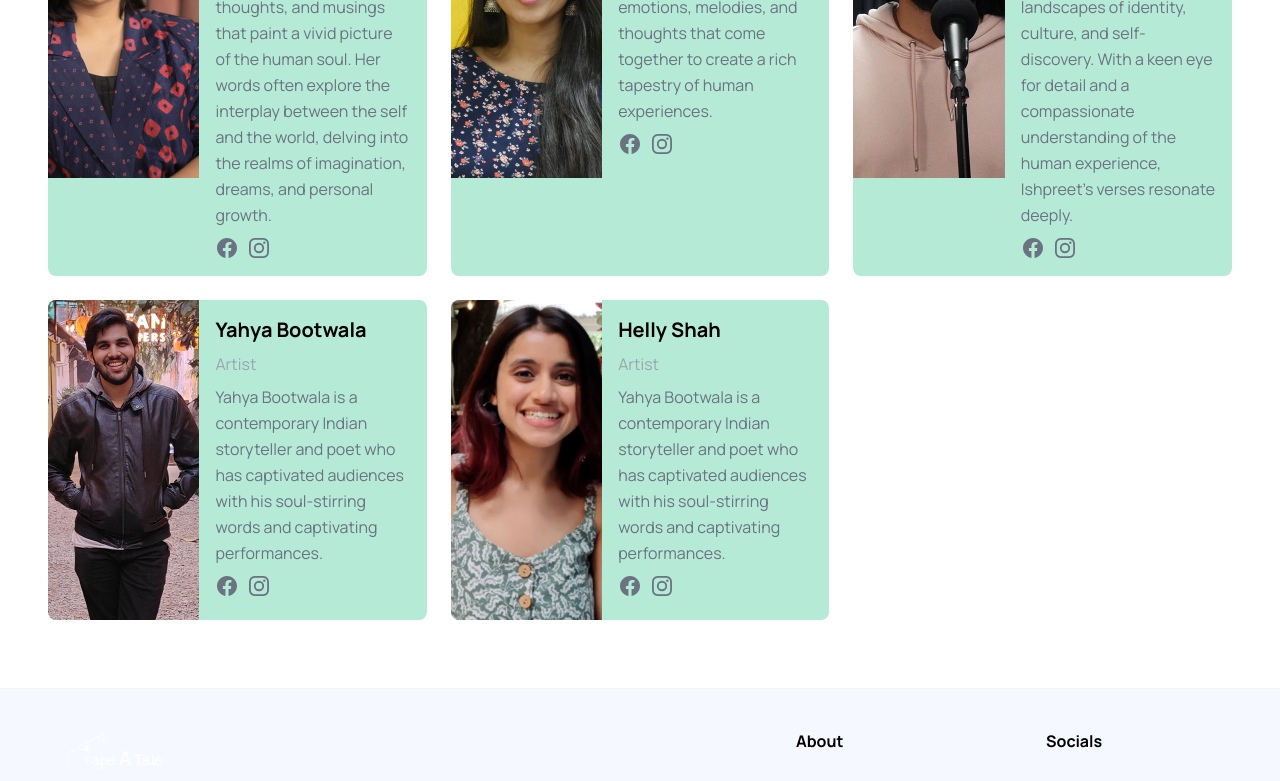
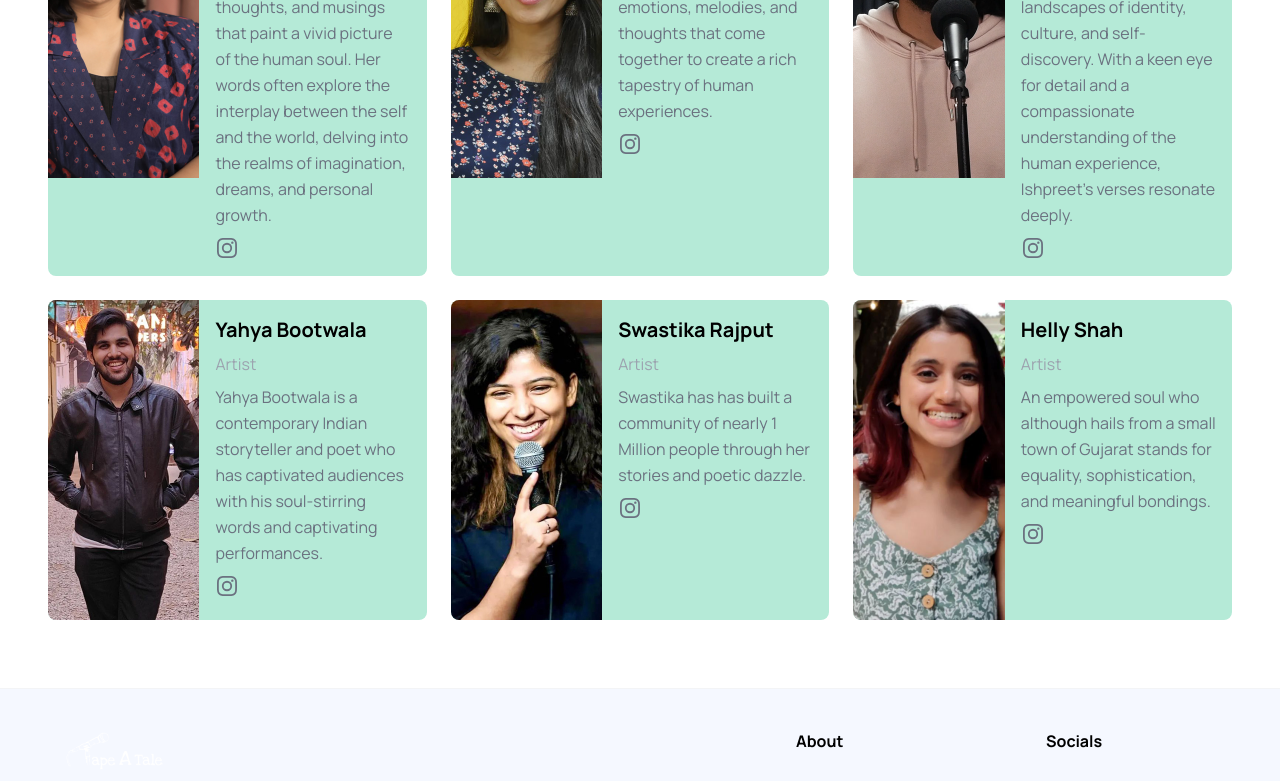
Before and after one commit to aliwhosane/agency-landing-page, a Next.js app: page /services/management in a window 1280 px wide. Shown: the part 1160-1941 px from the top of the page. Built offline with nearby package versions, Linux system fonts and the light colour scheme; no server answers.

Commit message:
swastika added

```diff
--- a/constants/index.ts
+++ b/constants/index.ts
@@ -108,7 +108,7 @@ export const footerLinks = [
       id:'okcupid',
       name:'OkCupid',
       image: '/okcupid.svg',
-      desc: `The campaign features a storytelling piece by Srithi Jha titled "Cheesy Stupid Ishq," centered around love and genuine connections, aiming to inspire audiences to embrace the depth and authenticity of romantic emotions. It highlights the power of vulnerability and each individual's unique journey in finding love.`,
+      desc: `The campaign features a storytelling piece by Sriti Jha titled "Cheesy Stupid Ishq," centered around love and genuine connections, aiming to inspire audiences to embrace the depth and authenticity of romantic emotions. It highlights the power of vulnerability and each individual's unique journey in finding love.`,
       stats: [{image: '/views.svg', title: 'Total Views',
         value: '210K'},{image: '/likes.svg', title: 'Total Likes',
         value: '21K'},{image: '/engagement.svg', title: 'Total Engmnt',
@@ -267,10 +267,19 @@ export const footerLinks = [
     instagram: 'https://www.instagram.com/yahyabootwala/'
   },
   {
+    name: 'Swastika Rajput',
+    image: '/artists/swastika.jpg',
+    profession:'Artist',
+    desc:'Swastika has has built a community of nearly 1 Million people through her stories and poetic dazzle.',
+    facebook: '',
+    twitter: '',
+    instagram: 'https://www.instagram.com/swastikaarajput/'
+  },
+  {
     name: 'Helly Shah',
     image: '/artists/helly.png',
     profession:'Artist',
-    desc:'Yahya Bootwala is a contemporary Indian storyteller and poet who has captivated audiences with his soul-stirring words and captivating performances.',
+    desc:'An empowered soul who although hails from a small town of Gujarat stands for equality, sophistication, and meaningful bondings.',
     facebook: '',
     twitter: '',
     instagram: 'https://www.instagram.com/Hellyshah_/'
--- a/src/app/about/page.tsx
+++ b/src/app/about/page.tsx
@@ -6,9 +6,6 @@ const page = () => {
     <div className="min-h-fit w-full">
       <section className=" bg-black lg:py-24 lg:px-24 flex flex-col text-center items-center justify-center text-white border-b-2 border-b-yellow-50 pb-3">
         <h1 className="basic__title font-bold font-Lexend mb-4">About Us</h1>
-        <p className="basic__subtitle font-Lexend self-start mx-6 text">
-          Who we are and what we do?
-        </p>
       </section>
       <CompanySection />
       <ContactSection />
--- a/src/app/page.tsx
+++ b/src/app/page.tsx
@@ -29,7 +29,6 @@ export default function Home() {
           </h1>
         </div>
         <TellerSection />
-        {/* <CompanySection /> */}
         <div id="contact"></div>
         <ContactSection />
       </div>
--- a/src/app/services/management/page.tsx
+++ b/src/app/services/management/page.tsx
@@ -43,6 +43,7 @@ const ManagementPage = () => {
                     {desc}
                   </p>
                   <div className="flex justify-start space-x-2">
+                    {facebook && (
                       <Link
                         href={facebook}
                         className="text-gray-500 hover:text-gray-600"
@@ -60,6 +61,7 @@ const ManagementPage = () => {
                           ></path>
                         </svg>
                       </Link>
+                    )}
                     <Link
                       href={instagram}
                       className="text-gray-500 hover:text-gray-600"
```
Also changed, not shown: public/artists/swastika.jpg (added). Lines whose indentation alone changed are shown as unchanged.
